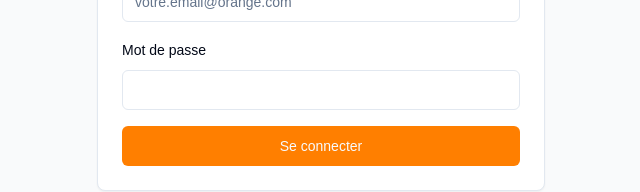
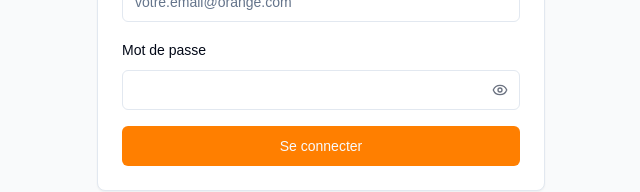
Before and after one commit to papesembene/ODCSENEGAL_FrontEnd, a Next.js app: page /astrodmin in a window 1280 px wide. Shown: the part 382-574 px from the top of the page, without its empty margins (319-959 px from the left). Built offline with nearby package versions, Linux system fonts and the light colour scheme; no server answers.

Commit message:
feat(frontend): affiche et masque le mot de passe admin

```diff
--- a/app/astrodmin/page.jsx
+++ b/app/astrodmin/page.jsx
@@ -7,7 +7,7 @@ import { Button } from "@/components/ui/button"
 import { Input } from "@/components/ui/input"
 import { Label } from "@/components/ui/label"
 import { Alert, AlertDescription } from "@/components/ui/alert"
-import { AlertCircle, Loader2 } from "lucide-react"
+import { AlertCircle, Eye, EyeOff, Loader2 } from "lucide-react"
 
 const API_BASE_URL = (process.env.NEXT_PUBLIC_API_URL || "http://localhost:5000").replace(/\/$/, "")
 
@@ -15,6 +15,7 @@ export default function AdminLogin() {
   const router = useRouter()
   const [email, setEmail] = useState("")
   const [password, setPassword] = useState("")
+  const [showPassword, setShowPassword] = useState(false)
   const [error, setError] = useState("")
   const [loading, setLoading] = useState(false)
   const [validationErrors, setValidationErrors] = useState({})
@@ -173,13 +174,24 @@ export default function AdminLogin() {
               </div>
               <div className="space-y-2">
                 <Label htmlFor="password">Mot de passe</Label>
-                <Input
-                  id="password"
-                  type="password"
-                  value={password}
-                  onChange={(e) => setPassword(e.target.value)}
-                  className={validationErrors.password ? "border-red-500" : ""}
-                />
+                <div className="relative">
+                  <Input
+                    id="password"
+                    type={showPassword ? "text" : "password"}
+                    value={password}
+                    onChange={(e) => setPassword(e.target.value)}
+                    className={`pr-10 ${validationErrors.password ? "border-red-500" : ""}`}
+                  />
+                  <button
+                    type="button"
+                    onClick={() => setShowPassword(!showPassword)}
+                    aria-label={showPassword ? "Masquer le mot de passe" : "Afficher le mot de passe"}
+                    aria-pressed={showPassword}
+                    className="absolute right-3 top-1/2 -translate-y-1/2 text-gray-500 hover:text-gray-700"
+                  >
+                    {showPassword ? <EyeOff className="h-4 w-4" /> : <Eye className="h-4 w-4" />}
+                  </button>
+                </div>
                 {validationErrors.password && <p className="text-sm text-red-500">{validationErrors.password}</p>}
               </div>
               <Button type="submit" className="w-full bg-orange-500 hover:bg-orange-600" disabled={loading}>
```
Also changed, not shown: tests/browser/admin-login.mjs (added, +60 -0 lines).
